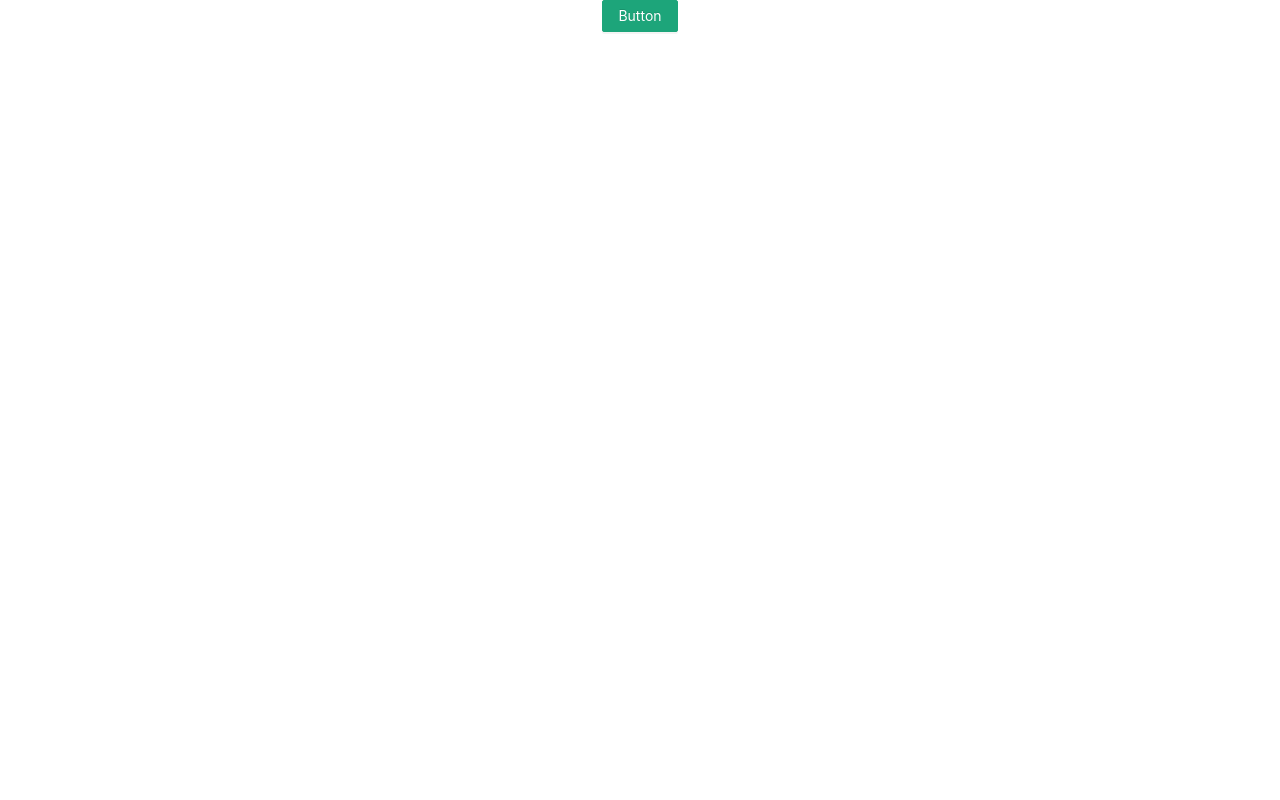
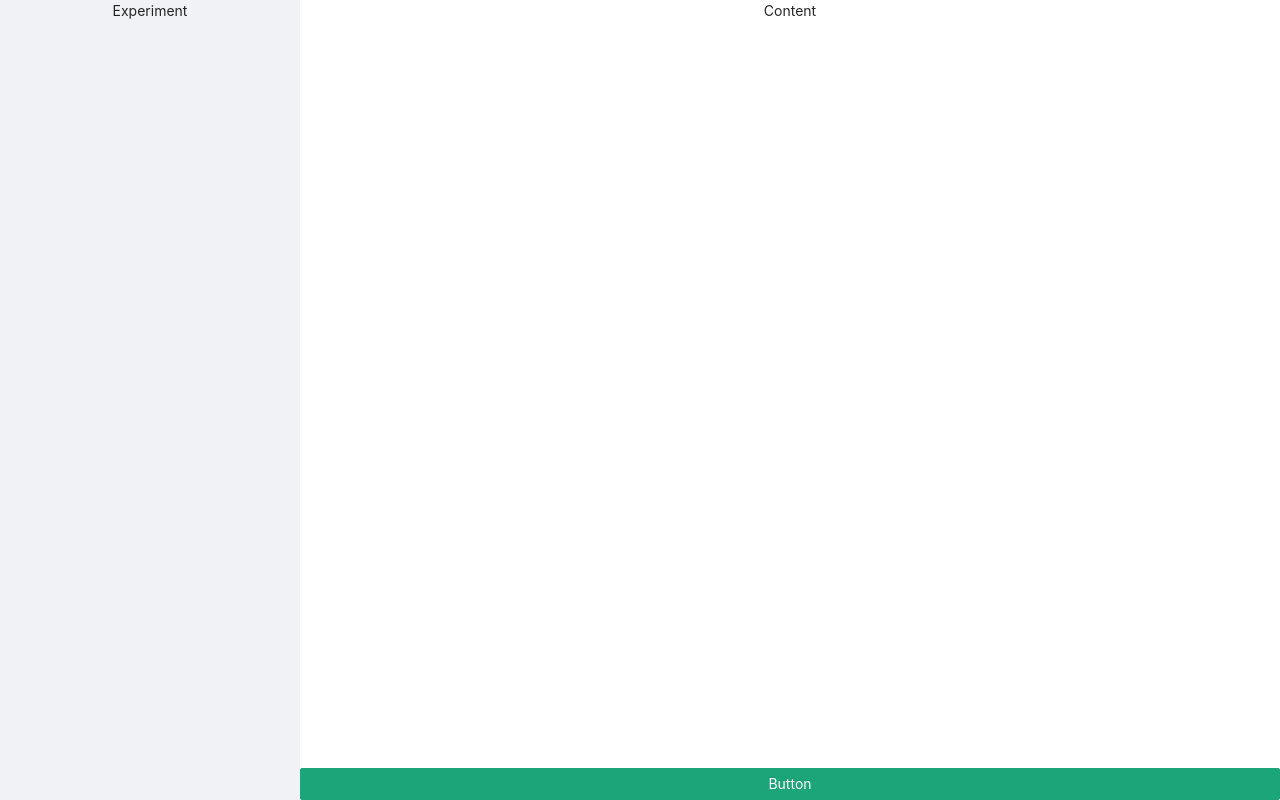
Before and after one commit to thvanarkel/data-informed-design-experiments, a React (Create React App) app in the folder experiment-studio/: page / in a window 1280 px wide. Built offline with nearby package versions, Linux system fonts and the light colour scheme.

Commit message:
Initial application layout

```diff
--- a/experiment-studio/craco.config.js
+++ b/experiment-studio/craco.config.js
@@ -1,13 +1,22 @@
 const CracoLessPlugin = require('craco-less');
 
 module.exports = {
+  webpack: {
+        configure: {
+            target: 'electron-renderer'
+        }
+    },
   plugins: [
     {
       plugin: CracoLessPlugin,
       options: {
         lessLoaderOptions: {
           lessOptions: {
-            modifyVars: { '@primary-color': '#1DA57A' },
+            modifyVars: {
+              '@primary-color': '#1DA57A',
+              '@layout-body-background': '#fff',
+              '@layout-sider-background-light': '#f0f2f5',
+            },
             javascriptEnabled: true,
           },
         },
--- a/experiment-studio/src/App.js
+++ b/experiment-studio/src/App.js
@@ -29,9 +29,19 @@ import React from 'react';
 import { Button } from 'antd';
 import './App.less';
 
+import { Layout } from 'antd';
+const { Sider, Content } = Layout;
+
+
 const App = () => (
   <div className="App">
-    <Button type="primary">Button</Button>
+  <Layout>
+    <Sider className="sider" width="300" theme="light">Experiment</Sider>
+      <Layout>
+        <Content>Content</Content>
+        <Button type="primary">Button</Button>
+      </Layout>
+    </Layout>
   </div>
 );
 
--- a/experiment-studio/src/App.less
+++ b/experiment-studio/src/App.less
@@ -38,3 +38,8 @@
     transform: rotate(360deg);
   }
 }
+
+.sider {
+  -webkit-app-region: drag;
+  height: 100vh;
+}
```
Also changed, not shown: experiment-studio/public/electron.js (+13 -6 lines).
